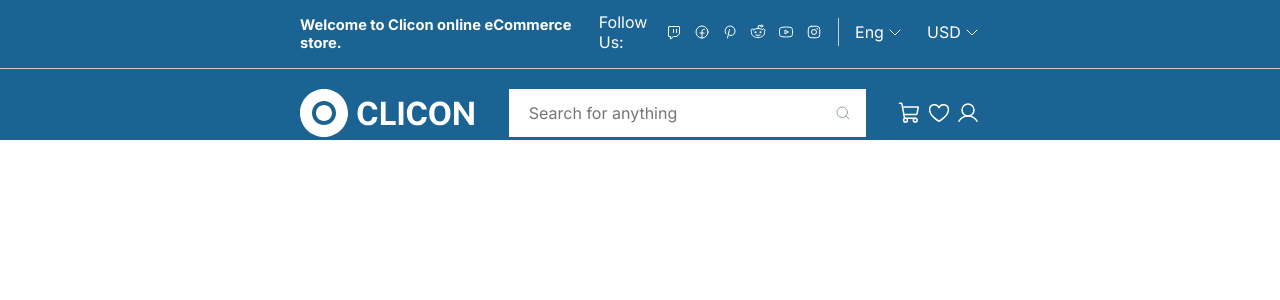
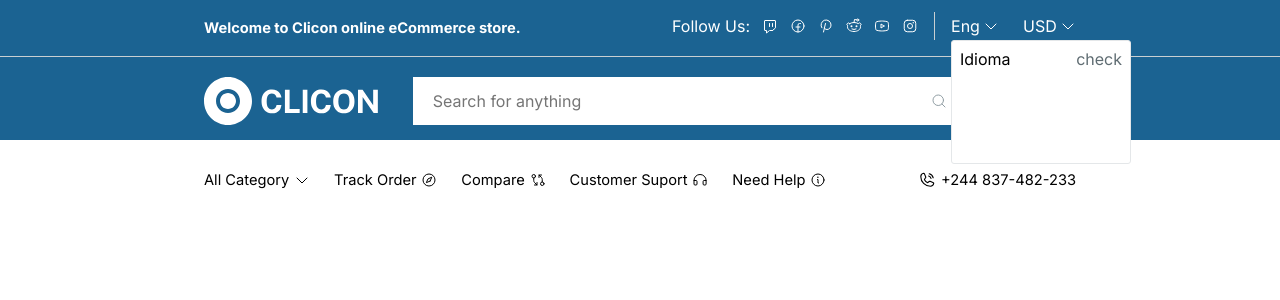
Before and after one commit to yabaernesto/frontendEcommerce, a React (Vite) app: page / in a window 1280 px wide. Both pictures are taken after a click on the button "Eng". Shown: the top 300 px of the page. Built offline with nearby package versions, Linux system fonts and the light colour scheme.

Commit message:
adicionando modal

```diff
--- a/src/components/Header/index.tsx
+++ b/src/components/Header/index.tsx
@@ -22,13 +22,25 @@ import {
   DivisorContainer,
   HeaderContainer,
   IconsHeader,
+  ModalIdioma,
   SeparatorIcon
 } from "./styles";
 
 import { ContainerBody } from "../../styles/global";
 import imgLogo from "./../../../public/Logo.svg";
+import { useState } from "react";
 
 export function Header() {
+  const [isIdiomaModal, setIsIdiomaModal] = useState(false);
+
+  function openIdiomaModal() {
+    setIsIdiomaModal(true)
+  }
+
+  function closeIdiomaModal() {
+    setIsIdiomaModal(false)
+  }
+
   return (
     <HeaderContainer>
       <ContainerBody>
@@ -60,10 +72,22 @@ export function Header() {
             <SeparatorIcon />
 
             <ContentRight>
-              <ButtonIdioma>
+              <ButtonIdioma onClick={openIdiomaModal}>
                 <span>Eng</span>
                 <CaretDown size={16} />
               </ButtonIdioma>
+
+              {isIdiomaModal && (
+                <ModalIdioma>
+                  <div>
+                    <div>
+                      <img src="" alt="" />
+                      <button onClick={closeIdiomaModal}>Idioma</button>
+                    </div>
+                    <span>check</span>
+                  </div>
+                </ModalIdioma>
+              )}
 
               <ButtonMoeda>
                 <span>USD</span>
--- a/src/components/Header/styles.ts
+++ b/src/components/Header/styles.ts
@@ -70,10 +70,38 @@ export const Button = styled.button`
   gap: .20rem;
 `;
 
-export const ButtonIdioma = styled(Button)``;
+export const ButtonIdioma = styled(Button)`
+  position: relative;
+`;
+
+export const ModalIdioma = styled.div`
+  width: 11.25rem;
+  height: 7.75rem;
+  position: absolute;
+
+  margin-top: 1.5rem;
+  margin-left: -8.5rem 0;
+  padding: 8px;
+
+  background: ${(props) => props.theme["gray-00"]};
+  border: 1px solid ${(props) => props.theme["gray-100"]};
+  border-radius: 3px;
+
+  & div {
+    color: ${(props) => props.theme["gray-600"]};
+    display: flex;
+    justify-content: space-between;
+    align-items: center;
+
+    button {
+      background: transparent;
+      border: none;
+      cursor: pointer;
+    }
+  }
+`;
 
 export const ButtonMoeda = styled(Button)``;
-
 
 export const ContentBaixo = styled.div`
   display: flex;
--- a/src/pages/Home/index.tsx
+++ b/src/pages/Home/index.tsx
@@ -1,9 +1,41 @@
-import { ContainerHome } from "./styles";
+import { CaretDown, Compass, GitDiff, Headphones, Info, PhoneCall } from "phosphor-react";
+import { ContainerBody } from "../../styles/global";
+import { ContainerHelp } from "./styles";
 
 export function Home() {
   return (
-    <ContainerHome>
+    <ContainerBody>
+        <ContainerHelp>
+          <div className="items">
+            <div className="category">
+              <span>All Category</span>
+              <CaretDown size={16} />
+            </div>
+            <div className="location">
+              <span>Track Order</span>
+              <Compass size={16} />
+            </div>
+            <div className="compare">
+              <span>Compare</span>
+              <GitDiff size={16} />
+            </div>
+            <div className="customer">
+              <span>Customer Suport</span>
+              <Headphones size={16} />
+            </div>
+            <div className="help">
+              <span>Need Help</span>
+              <Info size={16} />
+            </div>
+          </div>
 
-    </ContainerHome>
+          <div className="call">
+            <PhoneCall size={18} />
+            <span>+244 837-482-233</span>
+          </div>
+        </ContainerHelp>
+
+
+    </ContainerBody>
   );
 }
--- a/src/pages/Home/styles.ts
+++ b/src/pages/Home/styles.ts
@@ -1,5 +1,37 @@
 import styled from "styled-components";
 
-export const ContainerHome = styled.div`
+export const ContainerHelp = styled.div`
+  margin-top: 1rem;
+  display: flex;
+  font-size: 11pt;
 
+  & .items {
+    flex: 1;
+
+    display: flex;
+    align-items: center;
+    gap: 1.5rem;
+    width: 45rem;
+
+    & div {
+      display: flex;
+      align-items: center;
+      gap: .30rem;
+
+      height: 3rem;
+      cursor: pointer;
+    }
+
+    & div.active {
+      background: ${(props) => props.theme["gray-50"]};
+
+    }
+  }
+
+  .call {
+    display: flex;
+    align-items: center;
+    gap: .30rem;
+    cursor: pointer;
+  }
 `;
--- a/src/styles/global.ts
+++ b/src/styles/global.ts
@@ -25,5 +25,5 @@ export const GlobalStyle = createGlobalStyle`
 `;
 
 export const ContainerBody = styled.div`
-  margin: 0 18.75rem;
+  margin: 0 12.75rem;
 `;
```
